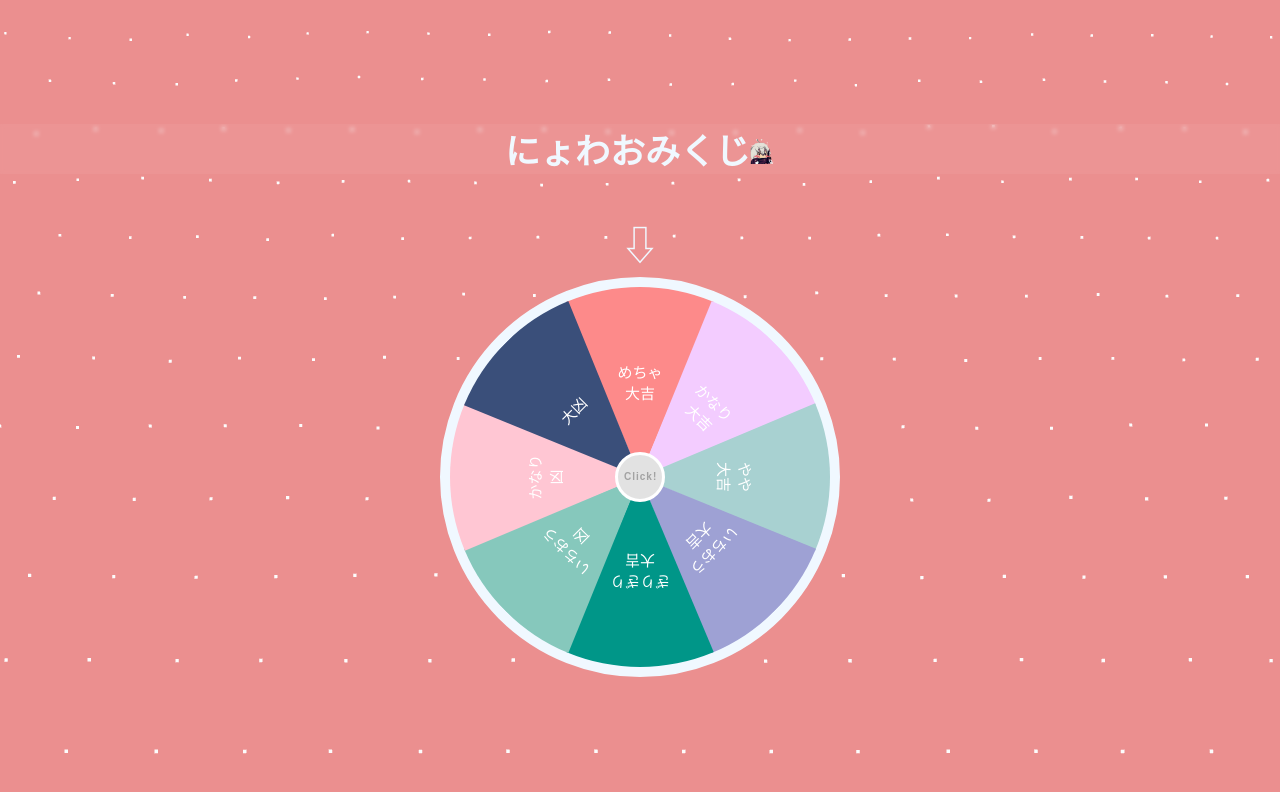
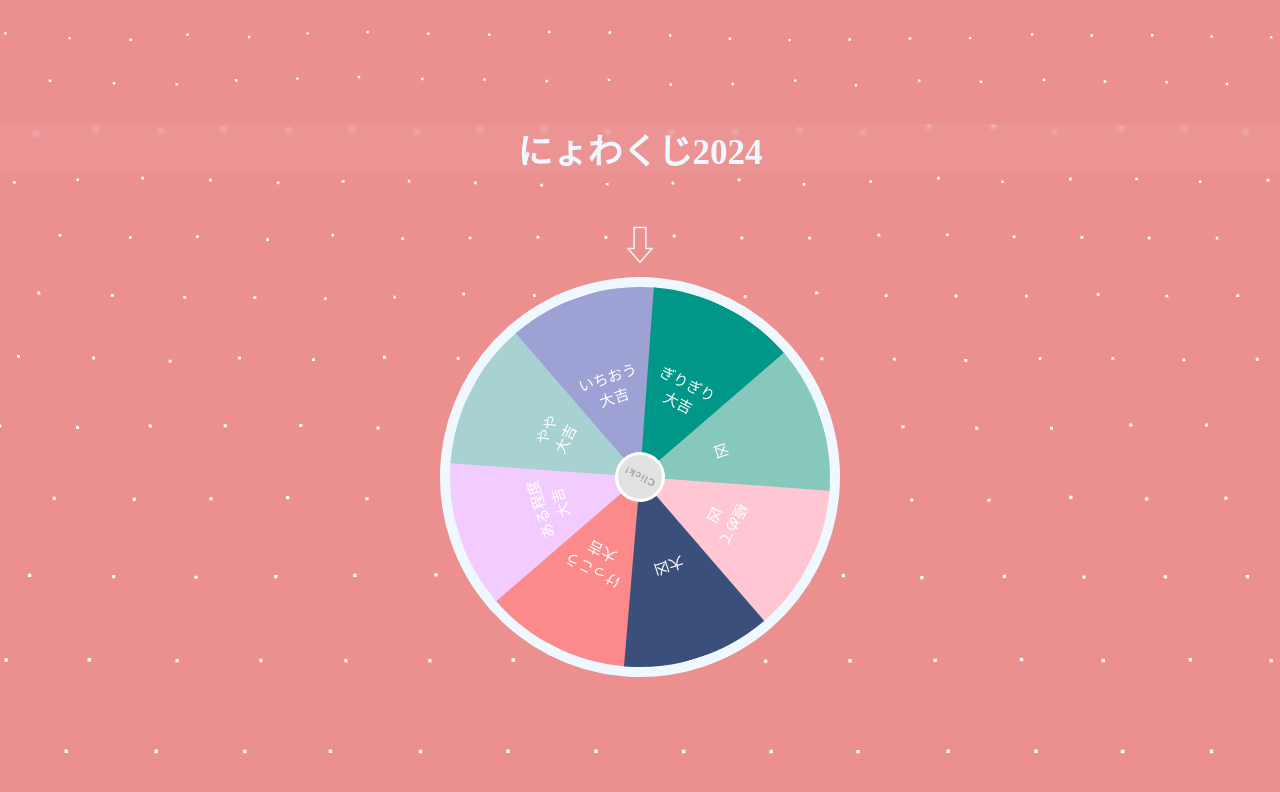
Before and after one commit to KamabokoFish/nyowa-roulette, a website built with Vite: page index.html in a window 1280 px wide. Built offline with nearby package versions, Linux system fonts and the light colour scheme; animation ran at ten frames a second; a web font is replaced by a local one.

Commit message:
refactor(roulette): some fix and changes for 2024

```diff
--- a/index.html
+++ b/index.html
@@ -14,22 +14,22 @@
       rel="stylesheet"
     />
     <link rel="stylesheet" href="./style.css" />
-    <title>にょわルーレット</title>
+    <title>にょわくじ2024</title>
   </head>
   <body class="body">
     <header>
-      <h3>にょわおみくじ<img class="icon" src="/icon.png" /></h3>
+      <h3>にょわくじ2024</h3>
     </header>
     <p class="arrow">⇩</p>
     <div class="container">
       <button id="spin">Click!</button>
-      <div class="one">めちゃ<br />大吉</div>
-      <div class="two">かなり<br />大吉</div>
+      <div class="one">けっこう<br />大吉</div>
+      <div class="two">ある程度<br />大吉</div>
       <div class="three">やや<br />大吉</div>
       <div class="four">いちおう<br />大吉</div>
       <div class="five">ぎりぎり<br />大吉</div>
-      <div class="six">いちおう<br />凶</div>
-      <div class="seven">かなり<br />凶</div>
+      <div class="six"><br />凶</div>
+      <div class="seven">極めて<br />凶</div>
       <div class="eight">大凶</div>
     </div>
   </body>
--- a/main.js
+++ b/main.js
@@ -1,11 +1,12 @@
 let container = document.querySelector(".container");
 let btn = document.getElementById("spin");
-// 乱数を生成
-let number = Math.ceil(Math.random() * 1000 * 5);
+
+// 初回乱数を生成
+let number = Math.ceil(Math.random() * 1000 * 2);
+container.style.transform = "rotate(" + number + "deg)";
 
 btn.onclick = function () {
-  //乱数だけ回転
-  container.style.transform = "rotate(" + number + "deg)";
   //乱数を新しくする
   number += Math.ceil(Math.random() * 1000 * 4);
+  container.style.transform = "rotate(" + number + "deg)";
 };
--- a/style.css
+++ b/style.css
@@ -149,4 +149,8 @@ p.arrow{
   cursor: pointer;
   outline: none;
   letter-spacing: 1px;
+  transition: 0.1s;
 }
+#spin:hover {
+  color:#1cd12a;
+}
```
